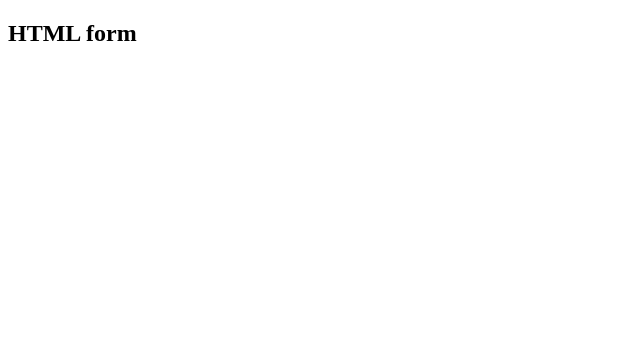
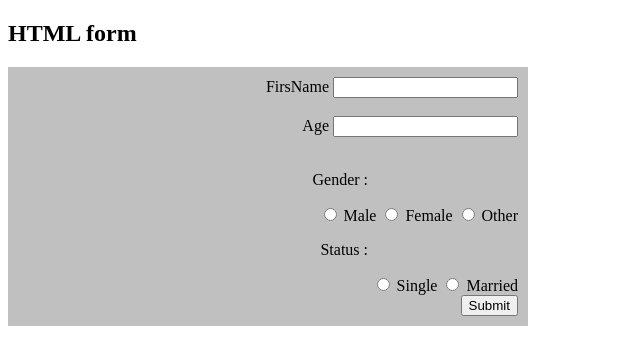
Before and after one commit to joecole1011/HTML-CSS, a plain HTML site: page test-html/test07.html in a window 1280 px wide. Shown: the whole page, without its empty margins (0-640 px from the left). Drawn offline with Linux system fonts and the light colour scheme.

Commit message:
Update test07.html
Update test07.html

```diff
--- a/test-html/test07.html
+++ b/test-html/test07.html
@@ -1,16 +1,38 @@
 <!DOCTYPE html>
-<html lang="en">
+<html lang="th">
 <head>
     <meta charset="UTF-8">
     <meta name="viewport" content="width=device-width, initial-scale=1.0">
     <title>HTML form test07</title>
+    <style>
+        form{
+            background-color: silver;
+            width: 500px;
+            text-align: right;
+            padding : 10px;
+        }
+    </style>
 </head>
 <body>
-        <h2>HTML form</h2>
-        <form action="">
-
-
+        <h2>HTML  form</h2>
+        <form action="http://jkorpela.fi/cgi-bin/echo.cgi">
+            <label for="FirsName">FirsName</label>
+            <input type="text" name="FirsName" > <br><br>
+            <label for="Age">Age</label>
+            <input type="text" name="Age"> <br><br>
+            <p style="margin-right: 150px;">Gender :</p>
+            <input type="radio" name="gender" value="male">
+            <label for="male">Male</label>
+            <input type="radio" name="gender" value="female">
+            <label for="female">Female</label>
+            <input type="radio" name="gender" value="other">
+            <label for="other">Other</label> <br>
+            <p style="margin-right: 150px;">Status :</p>
+            <input type="radio" name="status" value="single">
+            <label for="single">Single</label>
+            <input type="radio" name="status" value="married">
+            <label for="married">Married</label>  <br>
+            <input type="submit" value="Submit">
         </form>
-
 </body>
 </html>
```
